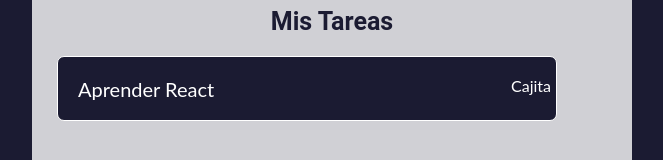
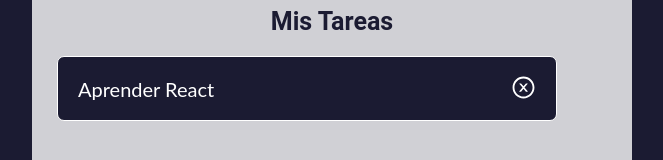
Before and after one commit to JaimeRomeroH/lista-de-tareas, a React (Create React App) app: page / in a window 1280 px wide. Shown: the part 468-628 px from the top of the page, without its empty margins (308-971 px from the left). Built offline with nearby package versions, Linux system fonts and the light colour scheme.

Commit message:
Se importo el icono desde react-icons y se asigno al contenedor correspondiente

```diff
--- a/src/componentes/Tarea.js
+++ b/src/componentes/Tarea.js
@@ -1,5 +1,6 @@
 import React from "react";
 import "../estilos/Tarea.css"
+import { AiOutlineCloseCircle } from "react-icons/ai"
 
 function Tarea({texto}){
     return(
@@ -7,8 +8,8 @@ function Tarea({texto}){
         <div className="tarea-texto">
            {texto}
         </div>
-        <div className="tarea-icono">
-           Cajita
+        <div className="tarea-contenedor-iconos">
+           <AiOutlineCloseCircle className="tarea-icono"/>
         </div>
 
       </div>
```
